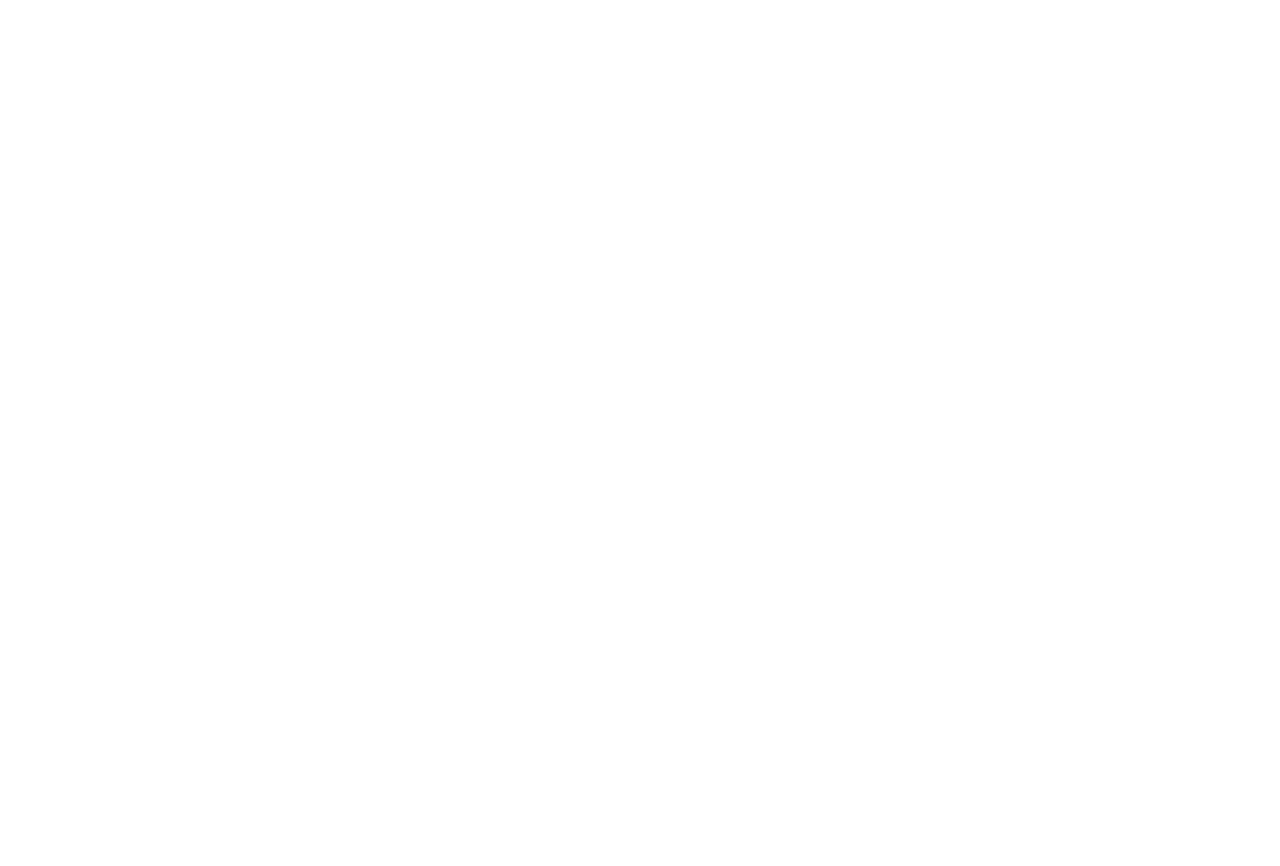
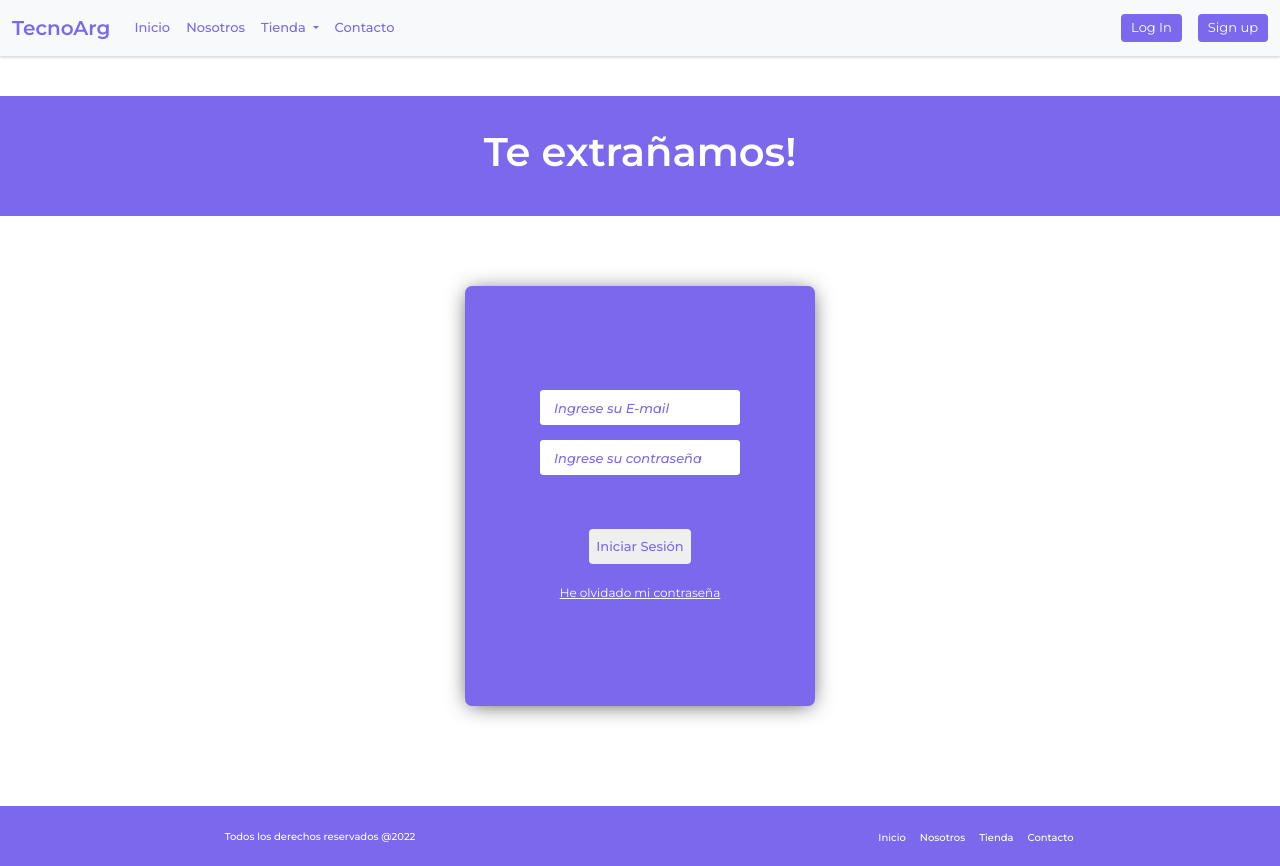
Before and after one commit to TadeMaddonni/Tecno, a plain HTML site: page pages/login.html in a window 1280 px wide. Before the commit the page ends 800 px from the top, so only its background shows below. Drawn offline with nearby package versions, Linux system fonts and the light colour scheme.

Commit message:
login y mobile

```diff
--- a/pages/login.html
+++ b/pages/login.html
@@ -0,0 +1,119 @@
+<!DOCTYPE html>
+<html lang="es">
+<head>
+    <meta charset="UTF-8">
+    <meta http-equiv="X-UA-Compatible" content="IE=edge">
+    <meta name="viewport" content="width=device-width, initial-scale=1.0">
+    <title>Tienda | TecnoArg</title>
+    <!-- Favicon -->
+    <link rel="shortcut icon" href="assets/imgs/favicon.ico" type="image/x-icon">
+    <!-- Font -->
+    <link rel="preconnect" href="https://fonts.googleapis.com">
+    <link rel="preconnect" href="https://fonts.gstatic.com" crossorigin>
+    <link href="https://fonts.googleapis.com/css2?family=Montserrat:ital,wght@0,100;0,200;0,300;0,400;0,500;0,600;0,700;0,800;0,900;1,100;1,200;1,300;1,400;1,500;1,600;1,700;1,800;1,900&display=swap" rel="stylesheet">
+    <!-- Bootstrap -->
+    <link href="https://cdn.jsdelivr.net/npm/bootstrap@5.2.0-beta1/dist/css/bootstrap.min.css" rel="stylesheet" integrity="sha384-0evHe/X+R7YkIZDRvuzKMRqM+OrBnVFBL6DOitfPri4tjfHxaWutUpFmBp4vmVor" crossorigin="anonymous">
+    <!-- Stylesheet -->
+    <link rel="stylesheet" href="../css/main.css">
+</head>
+<body>
+<!-- Comienza header -->
+
+    <nav class="navbar navbar-expand-lg bg-light">
+        <div class="container-fluid">
+            <a class="navbar-brand brandName" href="../index.html">TecnoArg</a>
+            <button class="navbar-toggler" type="button" data-bs-toggle="collapse" data-bs-target="#navbarSupportedContent" aria-controls="navbarSupportedContent" aria-expanded="false" aria-label="Toggle navigation">
+            <span class="navbar-toggler-icon"></span>
+            </button>
+            <div class="collapse navbar-collapse" id="navbarSupportedContent">
+                <ul class="navbar-nav me-auto mb-2 mb-lg-0">
+
+                    <li class="nav-item">
+                        <a class="nav-link" aria-current="page" href="../index.html">Inicio</a>
+                    </li>
+
+                    <li class="nav-item">
+                        <a class="nav-link" href="../index.html">Nosotros</a>
+                    </li>
+
+                    <li class="nav-item dropdown">
+                        <a class="nav-link dropdown-toggle" href="#" id="navbarDropdown" role="button" data-bs-toggle="dropdown" aria-expanded="false">
+                        Tienda
+                        </a>
+                        <ul class="dropdown-menu" aria-labelledby="navbarDropdown">
+                            <li><a class="dropdown-item" href="productpages/celus.html">Celulares</a></li>
+                            <li><a class="dropdown-item" href="productpages/auriculares.html">Auriculares</a></li>
+                            <li><a class="dropdown-item" href="tienda.html">Ver todo</a></li>
+                        </ul>
+                    </li>
+                    <li class="nav-item">
+                        <a class="nav-link" href="#">Contacto</a>
+                    </li>
+                </ul>
+                <div class="d-flex gap-3" role="search">
+                    <div class="loginBg">
+                        <a class="nav-link login-btn" href="">Log In</a>
+                    </div>
+                    <div class="loginBg">
+                        <a class="nav-link login-btn" href="">Sign up</a>
+                    </div>
+                </div>
+            </div>
+        </div>
+    </nav>
+
+    <!-- Comienza main -->
+    <main class="mainTienda">
+        <section class="sectionTitle">
+            <div class="titleContainer">
+                <h1 class="titleTienda">Te extrañamos!</h1>
+            </div>
+        </section>
+
+
+        <section class="loginFormSection">
+            <div class="loginFormContainer">
+                <form class="loginForm" action="" method="POST">
+
+                    <div class="contactoInputContainer">
+                        <label for="email">Email:</label>
+                        <input class="contactoInput" type="email" name="email" placeholder="Ingrese su E-mail">
+                    </div>
+
+                    <div class="contactoInputContainer">
+                        <label for="password">Contraseña:</label>
+                        <input class="contactoInput" type="password" name="password" placeholder="Ingrese su contraseña">
+                    </div>
+
+                    <br>
+                    <div class="contactoInputContainer  contactoBtnContainer">
+                        <input class="contactoBtn" type="submit" value="Iniciar Sesión">
+                    </div>
+                    <div class="passOlvidadaContainer">
+                        <a class="loginPassOlvidada" href="">He olvidado mi contraseña</a>
+                    </div>
+                </form>
+            </div>
+        </section>
+    </main>
+
+
+    <!-- Comienza footer -->
+    <footer class="footer">
+        <div class="footerTextContainer">
+            <p class="footerText">Todos los derechos reservados @2022</p>
+        </div>
+
+        <div class="footerListContainer">
+            <ul class="footerList">
+                <li><a class="footer-link" href="">Inicio</a></li>
+                <li><a class="footer-link" href="#nosotros">Nosotros</a></li>
+                <li><a class="footer-link" href="">Tienda</a></li>
+                <li><a class="footer-link" href="">Contacto</a></li>
+            </ul>
+        </div>
+    </footer>
+
+    <script src="https://cdn.jsdelivr.net/npm/bootstrap@5.2.0-beta1/dist/js/bootstrap.bundle.min.js" integrity="sha384-pprn3073KE6tl6bjs2QrFaJGz5/SUsLqktiwsUTF55Jfv3qYSDhgCecCxMW52nD2" crossorigin="anonymous"></script>
+</body>
+</html>
--- a/sass/main.scss
+++ b/sass/main.scss
@@ -275,13 +275,16 @@ label{
 }
 
 .contactoInputContainer{
+    background-color: $secondary-color;
     height: 35px;
+    border-radius: 4px;
 }
 
 .textareaContainer{
     height: 40px;
 }
 .contactoInput{
+    padding: 4px;
     width:100%;
     height: 100%;
     border-radius: 4px;
@@ -301,6 +304,7 @@ label{
     display: flex;
     gap: 20px;
     justify-content: center;
+    background-color: transparent;
 }
 
 .contactoBtn{
@@ -311,5 +315,57 @@ label{
     font-size: 13px;
     font-weight: 500;
 }
+
+/* Main Login */
+
+.loginFormSection{
+    margin-top: 50px;
+    display: flex;
+    justify-content: center;
+    align-items: center;
+}
+
+.loginFormContainer{
+    margin-top: 20px;
+    height: 420px;
+    width: 350px;
+    background-color: $main-color;
+    display: flex;
+    justify-content: center;
+    align-items: center;
+    border-radius: 7px;
+    box-shadow: 0px 2px 21px -4px rgba(0,0,0,0.75);
+    -webkit-box-shadow: 0px 2px 21px -4px rgba(0,0,0,0.75);
+    -moz-box-shadow: 0px 2px 21px -4px rgba(0,0,0,0.75);
+}
+
+.loginForm{
+    background-color: $main-color;
+    display: flex;
+    flex-direction: column;
+    gap: 15px;
+}
+
+.passOlvidadaContainer{
+    width: 100%;
+    height: fit-content;
+    display: flex;
+    justify-content: center;
+}
+
+.loginPassOlvidada{
+    margin-top: 5px;
+    font-size: 12px;
+    color: $secondary-color;
+    text-align: center;
+}
+
+
 /* Footer */
 @import 'partials/footer';
+
+
+
+/* Media Mobile */
+
+@import 'media/mobile';
--- a/sass/media/_mobile.scss
+++ b/sass/media/_mobile.scss
@@ -0,0 +1,56 @@
+@media screen and (min-width:230px) and (max-width:550px){
+
+/*     .navbar{
+        width: 200px;
+    }
+
+
+    main{
+        width: 100vw;
+    }
+
+
+    .sectionOne{
+        width: 100px;
+        margin: 0;
+    }
+    footer{
+        width: 300px;
+    }
+
+
+ */
+    #nosotros{
+        height: 500px;
+        display: flex;
+        flex-direction: column;
+    }
+    .nosotrosContainer{
+        width:80%;
+    }
+    .sectionContainer{
+        width: 90%;
+    }
+    .mainText{
+        font-size: 26px;
+    }
+
+    .footerListContainer{
+        display: none;
+    }
+    .footerTextContainer{
+        width: 100%;
+    }
+    .footerList{
+        display: none;
+    }
+    .contactSubtitle {
+        margin-top: 20px;
+        margin-left: 20px;
+        font-size: 30px;
+    }
+
+    .formSection{
+        padding: 20px;
+    }
+}
--- a/sass/partials/_globals.scss
+++ b/sass/partials/_globals.scss
@@ -9,4 +9,6 @@
 body{
     font-family: $main-font;
     scroll-behavior: smooth;
+    height: 100%;
+    width: 100%;
 }
```
Also changed, not shown: css/main.css, 1 other file.
